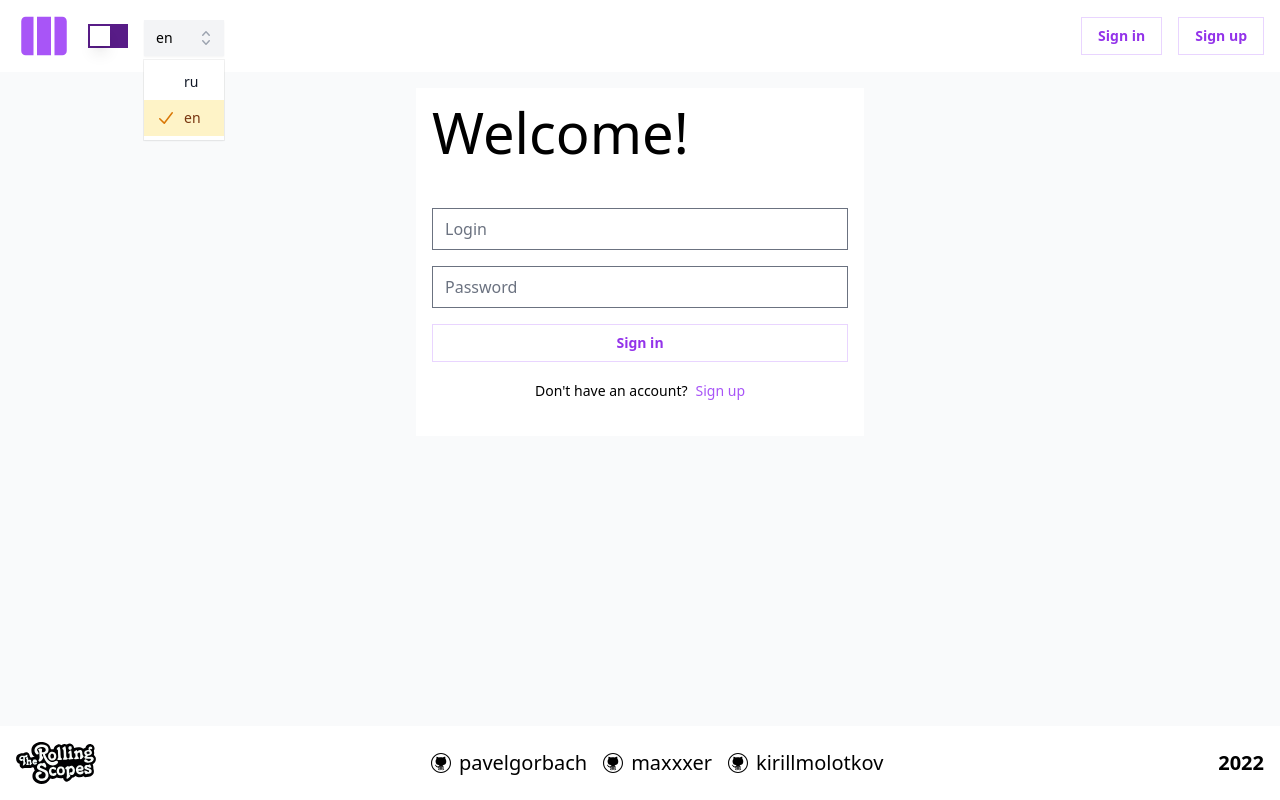
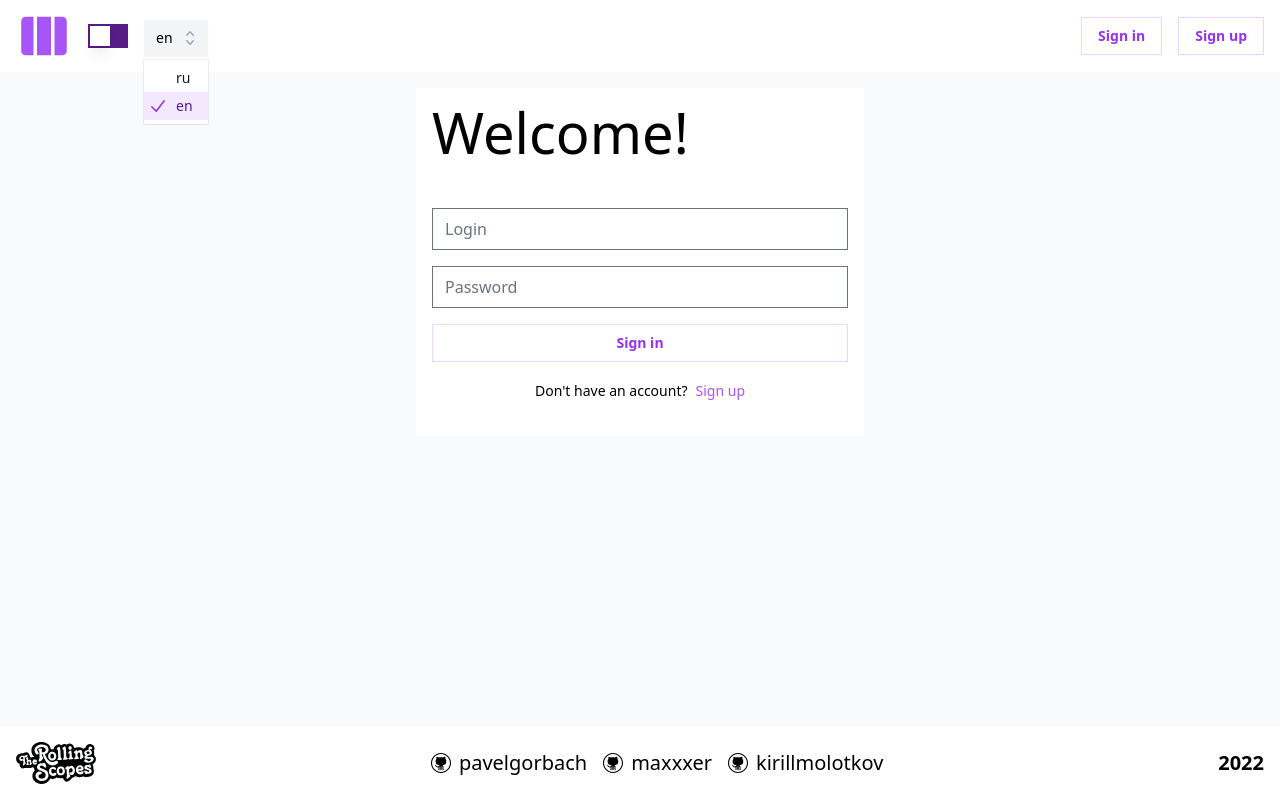
Before and after one commit to pavelgorbach/rs-clone, a React (Vite) app: page /sign-in in a window 1280 px wide. Both pictures are taken after a click on the button "en". Built offline with nearby package versions, Linux system fonts and the light colour scheme.

Commit message:
refactor: language selector styles

```diff
--- a/src/components/Listbox.tsx
+++ b/src/components/Listbox.tsx
@@ -10,10 +10,10 @@ type Props = {
 
 export function Listbox({ value, options, onChange }: Props) {
   return (
-    <div className="w-20">
+    <div className="w-16">
       <UListbox value={value} onChange={onChange}>
         <div className="relative z-10 mt-1">
-          <UListbox.Button className="relative w-full cursor-default bg-gray-100 py-2 pl-3 pr-10 text-left shadow-sm focus:outline-none focus-visible:border-indigo-500 focus-visible:ring-2 focus-visible:ring-white focus-visible:ring-opacity-75 focus-visible:ring-offset-2 focus-visible:ring-offset-orange-300 sm:text-sm">
+          <UListbox.Button className="relative w-full cursor-default bg-gray-100 py-2 pl-3 pr-5 text-left shadow-sm focus:outline-none focus-visible:border-indigo-500 focus-visible:ring-2 focus-visible:ring-white focus-visible:ring-opacity-75 focus-visible:ring-offset-2 focus-visible:ring-offset-orange-300 sm:text-sm">
             <span className="block truncate">{value}</span>
             <span className="pointer-events-none absolute inset-y-0 right-0 flex items-center pr-2">
               <ChevronUpDownIcon className="h-5 w-5 text-gray-400" aria-hidden="true" />
@@ -30,8 +30,8 @@ export function Listbox({ value, options, onChange }: Props) {
                 <UListbox.Option
                   key={idx}
                   className={({ active }) =>
-                    `relative cursor-default select-none py-2 pl-10 pr-4 ${
-                      active ? 'bg-amber-100 text-amber-900' : 'text-gray-900'
+                    `relative cursor-default select-none py-1 pl-8 pr-2 ${
+                      active ? 'bg-purple-100 text-purple-900' : 'text-gray-900'
                     }`
                   }
                   value={option}
@@ -44,7 +44,7 @@ export function Listbox({ value, options, onChange }: Props) {
                         {option}
                       </span>
                       {selected ? (
-                        <span className="absolute inset-y-0 left-0 flex items-center pl-3 text-amber-600">
+                        <span className="absolute inset-y-0 left-0 flex items-center pl-1 text-purple-600">
                           <CheckIcon className="h-5 w-5" aria-hidden="true" />
                         </span>
                       ) : null}
```
